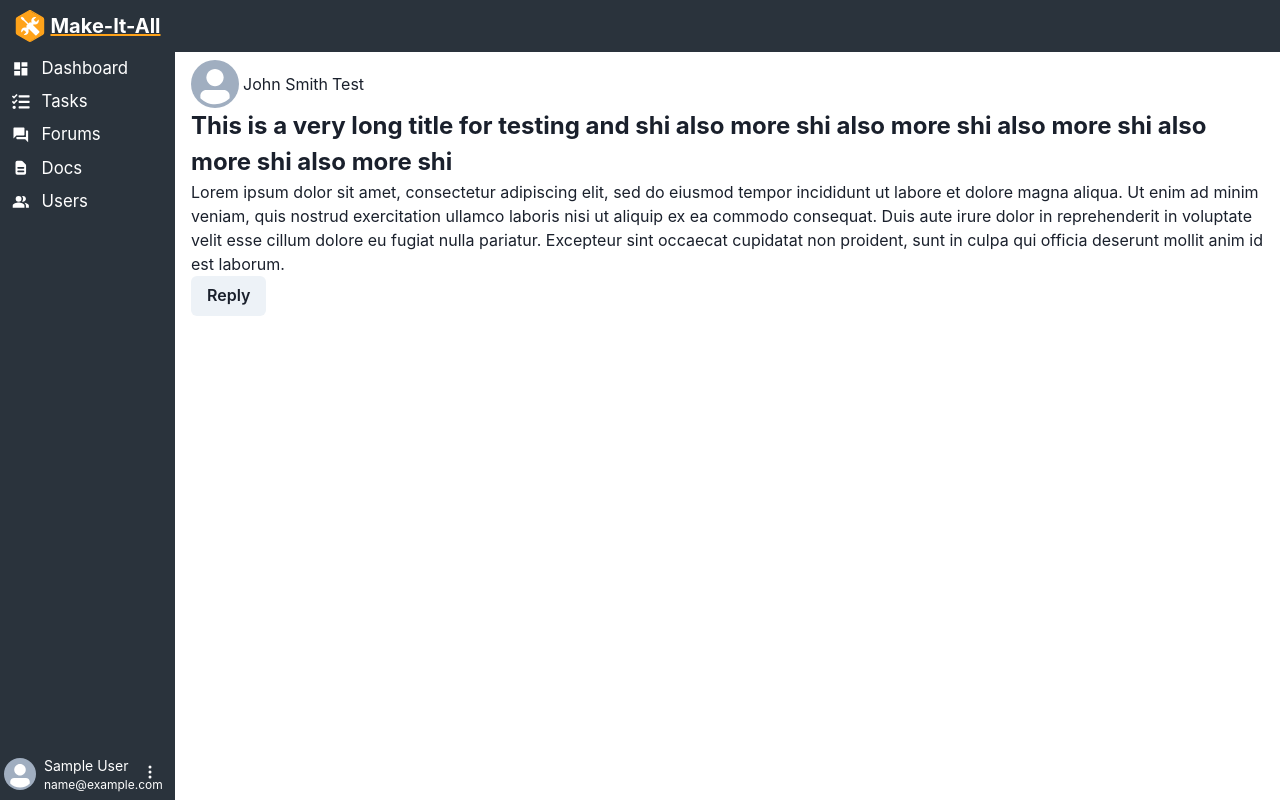
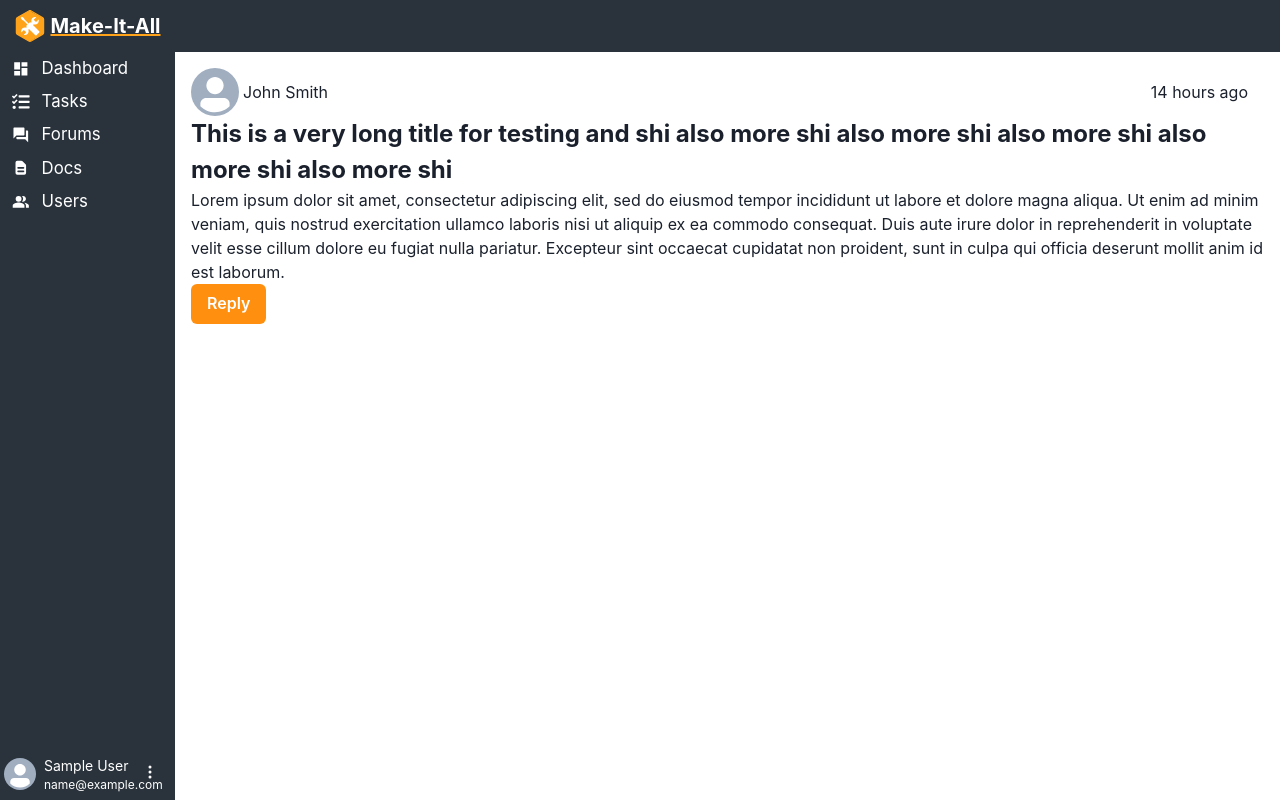
Before and after one commit to DawidWraga/team-project, a Next.js app: page /forums/1 in a window 1280 px wide. Built offline with nearby package versions, Linux system fonts and the light colour scheme; sample sign-in values are in the browser's storage.

Commit message:
Improved forum post page

```diff
--- a/db/posts.json
+++ b/db/posts.json
@@ -18,7 +18,7 @@
       "timesince": "30 minutes",
       "solved": true,
       "id": 2,
-      "desc": ""
+      "desc": "Lorem ipsum dolor sit amet, consectetur adipiscing elit, sed do eiusmod tempor incididunt ut labore et dolore magna aliqua. Ut enim ad minim veniam, quis nostrud exercitation ullamco laboris nisi ut aliquip ex ea commodo consequat. Duis aute irure dolor in reprehenderit in voluptate velit esse cillum dolore eu fugiat nulla pariatur. Excepteur sint occaecat cupidatat non proident, sunt in culpa qui officia deserunt mollit anim id est laborum."
     },
     {
       "title": "Does anyone else hate the painting in the employee lounge?",
@@ -28,7 +28,7 @@
       "timesince": "3 days",
       "solved": false,
       "id": 3,
-      "desc": ""
+      "desc": "Lorem ipsum dolor sit amet, consectetur adipiscing elit, sed do eiusmod tempor incididunt ut labore et dolore magna aliqua. Ut enim ad minim veniam, quis nostrud exercitation ullamco laboris nisi ut aliquip ex ea commodo consequat. Duis aute irure dolor in reprehenderit in voluptate velit esse cillum dolore eu fugiat nulla pariatur. Excepteur sint occaecat cupidatat non proident, sunt in culpa qui officia deserunt mollit anim id est laborum."
     }
   ]
 }
--- a/pages/forums/[id].js
+++ b/pages/forums/[id].js
@@ -1,31 +1,38 @@
 import { useRouter } from 'next/router';
 import { posts } from 'db/posts';
-import { Avatar, Box, Flex, Heading, Text, Button } from '@chakra-ui/react';
+import {
+  Avatar,
+  Box,
+  Flex,
+  Heading,
+  Text,
+  Button,
+  Spacer,
+} from '@chakra-ui/react';
 
 export default function ForumPost(props) {
-	const {} = props;
+  const {} = props;
 
-	const router = useRouter();
-	const { id } = router.query;
+  const router = useRouter();
+  const { id } = router.query;
 
-	const post = posts.find((item) => +id === item.id);
-	if (!post) return <div>No post</div>;
+  const post = posts.find((item) => +id === item.id);
+  if (!post) return <div>No post</div>;
 
   return (
-    <Box backgroundColor={'white'} py="2" px="4">
+    <Box backgroundColor={'white'} py="4" px="4">
       <Flex alignItems={'center'} gap="4px">
         <Avatar size={'md'}></Avatar>
         <Text>{post.name}</Text>
-        <Flex>
-          <Text>Test</Text>
-        </Flex>
+        <Spacer />
+        <Text paddingRight={'4'}>{post.timesince} ago</Text>
       </Flex>
       <Box>
         <Text fontWeight={'bold'} fontSize="2xl">
           {post.title}
         </Text>
         <Text>{post.desc}</Text>
-        <Button>Reply</Button>
+        <Button colorScheme={'brand'}>Reply</Button>
       </Box>
     </Box>
   );
```
